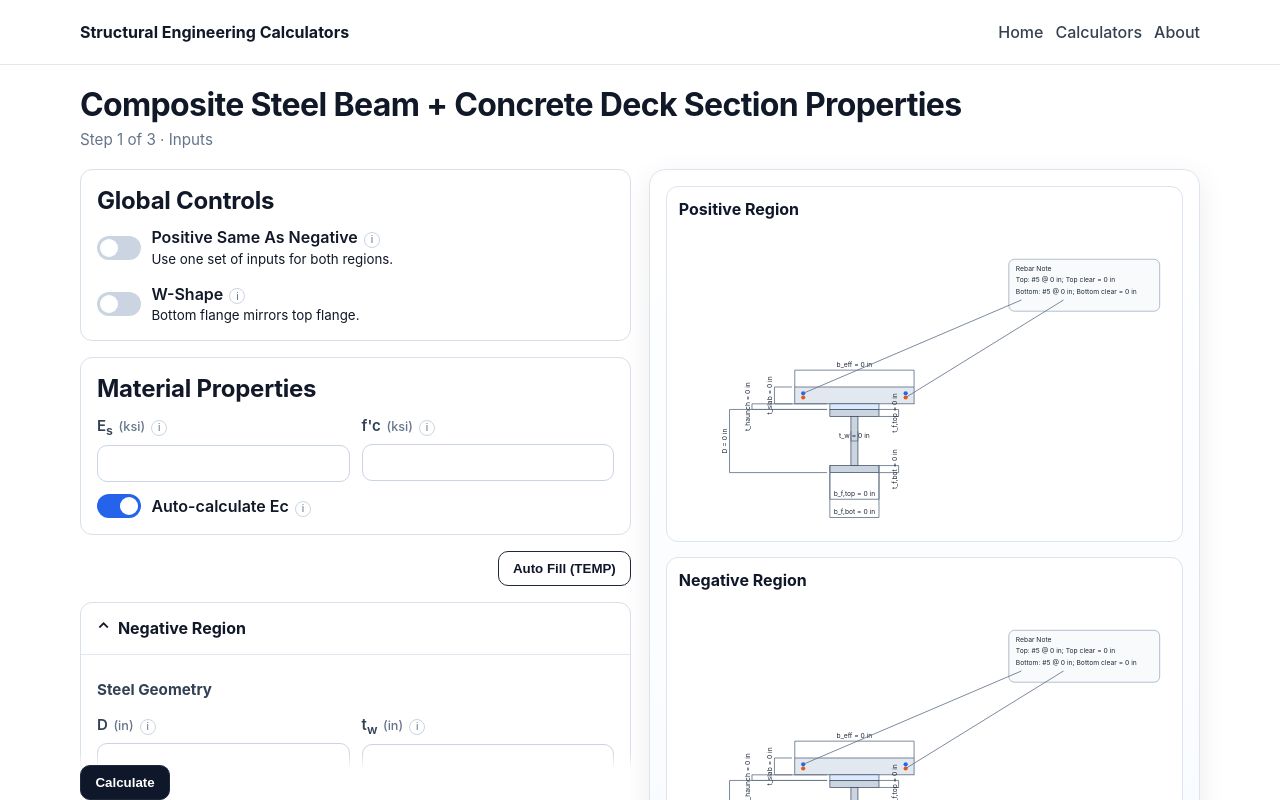
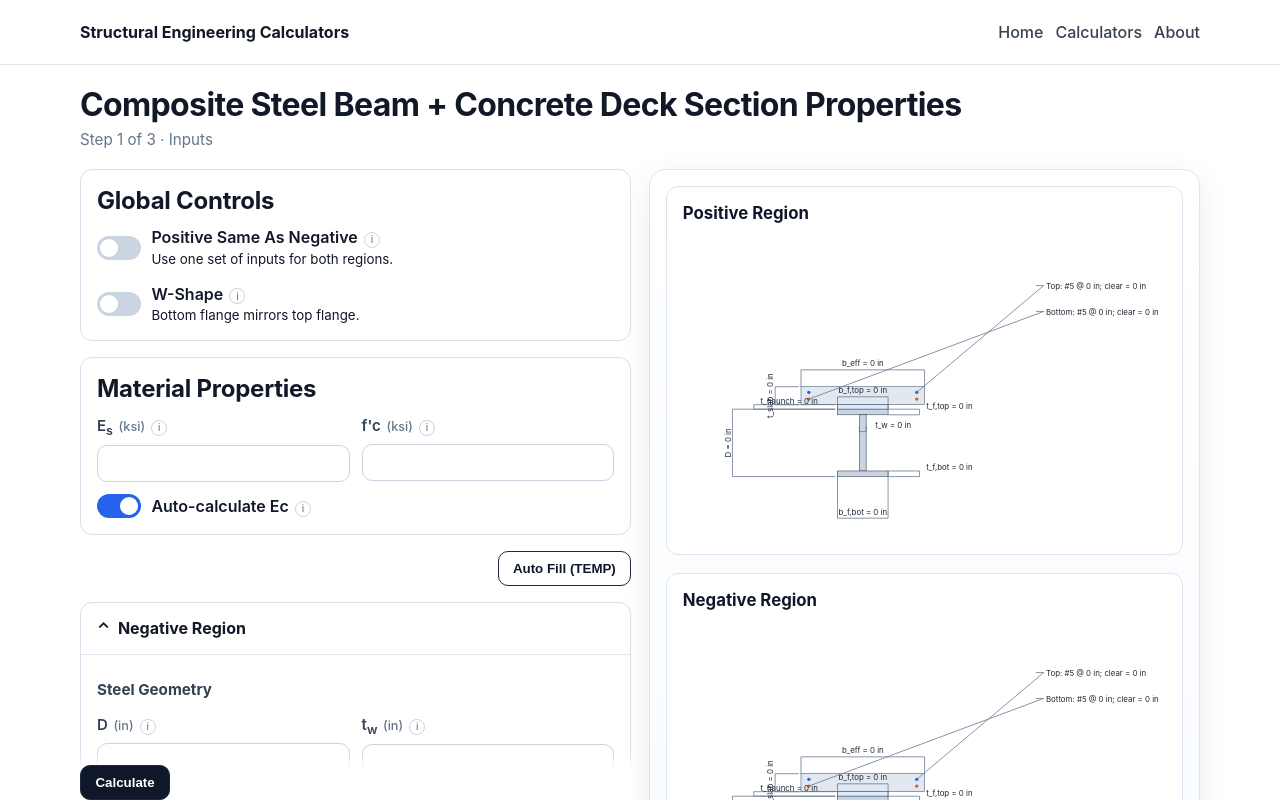
Before and after one commit to parkerallen22/Structural-Engineering-Calculation, a Next.js app: page /calculators/composite-section-properties in a window 1280 px wide. Shown: the top 800 px of the page. Built offline with nearby package versions, Linux system fonts and the light colour scheme.

Commit message:
Refine page 1 section sketch dimensions and annotations

```diff
--- a/src/app/calculators/composite-section-properties/page.js
+++ b/src/app/calculators/composite-section-properties/page.js
@@ -180,18 +180,46 @@ function computeBarLayout(widthPx, spacingIn, effectiveWidthIn) {
   return Array.from({ length: count }, (_, index) => left + index * interval);
 }
 
-function Dimension({ id, orientation, x1, y1, x2, y2, extA, extB, label, className, textClassName }) {
+function Dimension({
+  markerId,
+  orientation,
+  x1,
+  y1,
+  x2,
+  y2,
+  extA,
+  extB,
+  label,
+  className,
+  textClassName,
+  labelX,
+  labelY,
+  textAnchor = 'middle',
+  rotateLabel = true,
+  markerStart = true,
+  markerEnd = true,
+}) {
   const midX = (x1 + x2) / 2;
   const midY = (y1 + y2) / 2;
-  const labelTransform = orientation === 'vertical' ? `rotate(-90 ${midX} ${midY})` : undefined;
-  const textDy = orientation === 'vertical' ? -3 : -5;
+  const resolvedX = labelX ?? midX;
+  const resolvedY = labelY ?? midY;
+  const labelTransform = orientation === 'vertical' && rotateLabel ? `rotate(-90 ${resolvedX} ${resolvedY})` : undefined;
+  const textDy = orientation === 'vertical' && rotateLabel ? -3 : -6;
 
   return (
     <g>
       {extA ? <line x1={extA.x1} y1={extA.y1} x2={extA.x2} y2={extA.y2} className={className} /> : null}
       {extB ? <line x1={extB.x1} y1={extB.y1} x2={extB.x2} y2={extB.y2} className={className} /> : null}
-      <line x1={x1} y1={y1} x2={x2} y2={y2} className={className} markerStart={`url(#${id})`} markerEnd={`url(#${id})`} />
-      <text x={midX} y={midY + textDy} transform={labelTransform} textAnchor="middle" className={textClassName}>{label}</text>
+      <line
+        x1={x1}
+        y1={y1}
+        x2={x2}
+        y2={y2}
+        className={className}
+        markerStart={markerStart ? `url(#${markerId})` : undefined}
+        markerEnd={markerEnd ? `url(#${markerId})` : undefined}
+      />
+      <text x={resolvedX} y={resolvedY + textDy} transform={labelTransform} textAnchor={textAnchor} className={textClassName}>{label}</text>
     </g>
   );
 }
@@ -207,41 +235,46 @@ function SectionSketch({ region, title, compact = false }) {
   const tSlab = toNumber(region.tSlab, 8);
   const bEff = toNumber(region.bEff, Math.max(bfTop, bfBot));
 
-  const viewWidth = 700;
-  const viewHeight = compact ? 430 : 460;
-  const centerX = 250;
-  const baseY = compact ? 350 : 370;
-  const availableHeight = compact ? 270 : 300;
+  const viewWidth = 860;
+  const viewHeight = compact ? 540 : 600;
+  const centerX = 320;
+  const baseY = compact ? 430 : 480;
+  const availableHeight = compact ? 360 : 400;
 
   const verticalScale = availableHeight / Math.max(D + tHaunch + tSlab, 1);
-  const horizontalScale = 280 / Math.max(bEff, bfTop, bfBot, 1);
+  const horizontalScale = 360 / Math.max(bEff, bfTop, bfBot, 1);
 
-  const slabH = clampInchesToPx(tSlab, verticalScale, 24, compact ? 90 : 110);
-  const haunchH = clampInchesToPx(tHaunch, verticalScale, 8, 40);
-  const steelH = clampInchesToPx(D, verticalScale, 90, compact ? 190 : 210);
+  const slabH = clampInchesToPx(tSlab, verticalScale, 32, compact ? 120 : 140);
+  const haunchH = clampInchesToPx(tHaunch, verticalScale, 8, 44);
+  const steelH = clampInchesToPx(D, verticalScale, 120, compact ? 250 : 280);
 
-  const topFlangeH = clampInchesToPx(tfTop, verticalScale, 10, 28);
-  const bottomFlangeH = clampInchesToPx(tfBot, verticalScale, 10, 28);
-  const webH = Math.max(16, steelH - topFlangeH - bottomFlangeH);
+  const topFlangeH = clampInchesToPx(tfTop, verticalScale, 10, 30);
+  const bottomFlangeH = clampInchesToPx(tfBot, verticalScale, 10, 30);
+  const webH = Math.max(20, steelH - topFlangeH - bottomFlangeH);
 
-  const slabW = clampInchesToPx(bEff, horizontalScale, 170, 320);
-  const topFlangeW = clampInchesToPx(bfTop, horizontalScale, 70, 250);
-  const bottomFlangeW = clampInchesToPx(bfBot, horizontalScale, 70, 250);
-  const webW = clampInchesToPx(tw, horizontalScale, 10, 40);
+  const slabW = clampInchesToPx(bEff, horizontalScale, 220, 440);
+  const topFlangeW = clampInchesToPx(bfTop, horizontalScale, 90, 320);
+  const bottomFlangeW = clampInchesToPx(bfBot, horizontalScale, 90, 320);
+  const webW = clampInchesToPx(tw, horizontalScale, 12, 48);
 
   const steelTopY = baseY - steelH;
   const haunchY = steelTopY - haunchH;
   const slabY = haunchY - slabH;
 
-  const topBarY = slabY + clampInchesToPx(region.rebarTop.clearDistance, verticalScale, 9, slabH * 0.45);
-  const bottomBarY = slabY + slabH - clampInchesToPx(region.rebarBottom.clearDistance, verticalScale, 9, slabH * 0.45);
-  const topBars = computeBarLayout(slabW - 24, region.rebarTop.spacing, bEff);
-  const bottomBars = computeBarLayout(slabW - 24, region.rebarBottom.spacing, bEff);
+  const topBarY = slabY + clampInchesToPx(region.rebarTop.clearDistance, verticalScale, 10, slabH * 0.45);
+  const bottomBarY = slabY + slabH - clampInchesToPx(region.rebarBottom.clearDistance, verticalScale, 10, slabH * 0.45);
+  const topBars = computeBarLayout(slabW - 28, region.rebarTop.spacing, bEff);
+  const bottomBars = computeBarLayout(slabW - 28, region.rebarBottom.spacing, bEff);
   const topBarR = computeBarRadius(region.rebarTop.barSize);
   const bottomBarR = computeBarRadius(region.rebarBottom.barSize);
-  const noteX = 470;
-  const noteY = compact ? 70 : 76;
-  const dimensionTextClass = compact ? `${styles.dimensionText} ${styles.dimensionTextCompact}` : styles.dimensionText;
+
+  const markerId = `arrow-${title ?? 'single'}`;
+  const dimensionTextClass = styles.dimensionText;
+  const smallDimX = centerX + Math.max(topFlangeW, bottomFlangeW) / 2 + 56;
+  const twDimY = steelTopY + topFlangeH + webH / 2 - 20;
+  const topNoteY = compact ? 96 : 114;
+  const bottomNoteY = compact ? 142 : 164;
+  const noteX = 646;
 
   const topBarText = region.rebarTop.alternatingBars
     ? `${region.rebarTop.barSize} @ ${fmtSketch(region.rebarTop.spacing)} in, ${region.rebarTop.altBarSize} @ ${fmtSketch(region.rebarTop.altSpacing)} in`
@@ -256,8 +289,8 @@ function SectionSketch({ region, title, compact = false }) {
       {title ? <h4>{title}</h4> : null}
       <svg className={styles.sectionSketch} viewBox={`0 0 ${viewWidth} ${viewHeight}`} role="img" aria-label={`Composite section sketch ${title ?? ''}`}>
         <defs>
-          <marker id={`arrow-${title ?? 'single'}`} markerWidth="8" markerHeight="8" refX="4" refY="4" orient="auto-start-reverse">
-            <path d="M0,0 L8,4 L0,8 z" fill="#64748b" />
+          <marker id={markerId} markerWidth="6" markerHeight="6" refX="0" refY="3" markerUnits="strokeWidth" orient="auto-start-reverse">
+            <path d="M0,3 L6,0 L6,6 z" fill="#64748b" />
           </marker>
         </defs>
 
@@ -271,35 +304,22 @@ function SectionSketch({ region, title, compact = false }) {
         {topBars.map((offset) => <circle key={`top-${offset}`} cx={centerX + offset} cy={topBarY} r={topBarR} fill="#2563eb" />)}
         {bottomBars.map((offset) => <circle key={`bot-${offset}`} cx={centerX + offset} cy={bottomBarY} r={bottomBarR} fill="#ea580c" />)}
 
-        <Dimension
-          id={`arrow-${title ?? 'single'}`}
-          orientation="vertical"
-          x1={72}
-          y1={baseY}
-          x2={72}
-          y2={steelTopY}
-          extA={{ x1: centerX - bottomFlangeW / 2 - 4, y1: baseY, x2: 72, y2: baseY }}
-          extB={{ x1: centerX - topFlangeW / 2 - 4, y1: steelTopY, x2: 72, y2: steelTopY }}
-          label={`D = ${fmtSketch(D)} in`}
-          className={styles.dimensionLine}
-          textClassName={dimensionTextClass}
-        />
-        <Dimension id={`arrow-${title ?? 'single'}`} orientation="vertical" x1={104} y1={haunchY} x2={104} y2={steelTopY} extA={{ x1: centerX - topFlangeW / 2 - 4, y1: steelTopY, x2: 104, y2: steelTopY }} extB={{ x1: centerX - topFlangeW / 2 - 4, y1: haunchY, x2: 104, y2: haunchY }} label={`t_haunch = ${fmtSketch(tHaunch)} in`} className={styles.dimensionLine} textClassName={dimensionTextClass} />
-        <Dimension id={`arrow-${title ?? 'single'}`} orientation="vertical" x1={136} y1={slabY} x2={136} y2={haunchY} extA={{ x1: centerX - slabW / 2 - 4, y1: slabY, x2: 136, y2: slabY }} extB={{ x1: centerX - slabW / 2 - 4, y1: haunchY, x2: 136, y2: haunchY }} label={`t_slab = ${fmtSketch(tSlab)} in`} className={styles.dimensionLine} textClassName={dimensionTextClass} />
+        <Dimension markerId={markerId} orientation="vertical" x1={88} y1={baseY} x2={88} y2={steelTopY} extA={{ x1: centerX - bottomFlangeW / 2 - 4, y1: baseY, x2: 88, y2: baseY }} extB={{ x1: centerX - topFlangeW / 2 - 4, y1: steelTopY, x2: 88, y2: steelTopY }} label={`D = ${fmtSketch(D)} in`} className={styles.dimensionLine} textClassName={dimensionTextClass} />
+        <Dimension markerId={markerId} orientation="vertical" x1={126} y1={haunchY} x2={126} y2={steelTopY} extA={{ x1: centerX - topFlangeW / 2 - 4, y1: steelTopY, x2: 126, y2: steelTopY }} extB={{ x1: centerX - topFlangeW / 2 - 4, y1: haunchY, x2: 126, y2: haunchY }} label={`t_haunch = ${fmtSketch(tHaunch)} in`} className={styles.dimensionLine} textClassName={dimensionTextClass} labelX={138} textAnchor="start" rotateLabel={false} />
+        <Dimension markerId={markerId} orientation="vertical" x1={164} y1={slabY} x2={164} y2={haunchY} extA={{ x1: centerX - slabW / 2 - 4, y1: slabY, x2: 164, y2: slabY }} extB={{ x1: centerX - slabW / 2 - 4, y1: haunchY, x2: 164, y2: haunchY }} label={`t_slab = ${fmtSketch(tSlab)} in`} className={styles.dimensionLine} textClassName={dimensionTextClass} />
 
-        <Dimension id={`arrow-${title ?? 'single'}`} orientation="horizontal" x1={centerX - slabW / 2} y1={slabY - 24} x2={centerX + slabW / 2} y2={slabY - 24} extA={{ x1: centerX - slabW / 2, y1: slabY, x2: centerX - slabW / 2, y2: slabY - 24 }} extB={{ x1: centerX + slabW / 2, y1: slabY, x2: centerX + slabW / 2, y2: slabY - 24 }} label={`b_eff = ${fmtSketch(bEff)} in`} className={styles.dimensionLine} textClassName={dimensionTextClass} />
-        <Dimension id={`arrow-${title ?? 'single'}`} orientation="horizontal" x1={centerX - topFlangeW / 2} y1={baseY + 38} x2={centerX + topFlangeW / 2} y2={baseY + 38} extA={{ x1: centerX - topFlangeW / 2, y1: baseY, x2: centerX - topFlangeW / 2, y2: baseY + 38 }} extB={{ x1: centerX + topFlangeW / 2, y1: baseY, x2: centerX + topFlangeW / 2, y2: baseY + 38 }} label={`b_f,top = ${fmtSketch(bfTop)} in`} className={styles.dimensionLine} textClassName={dimensionTextClass} />
-        <Dimension id={`arrow-${title ?? 'single'}`} orientation="horizontal" x1={centerX - bottomFlangeW / 2} y1={baseY + 64} x2={centerX + bottomFlangeW / 2} y2={baseY + 64} extA={{ x1: centerX - bottomFlangeW / 2, y1: baseY - bottomFlangeH, x2: centerX - bottomFlangeW / 2, y2: baseY + 64 }} extB={{ x1: centerX + bottomFlangeW / 2, y1: baseY - bottomFlangeH, x2: centerX + bottomFlangeW / 2, y2: baseY + 64 }} label={`b_f,bot = ${fmtSketch(bfBot)} in`} className={styles.dimensionLine} textClassName={dimensionTextClass} />
-        <Dimension id={`arrow-${title ?? 'single'}`} orientation="vertical" x1={centerX + topFlangeW / 2 + 28} y1={steelTopY} x2={centerX + topFlangeW / 2 + 28} y2={steelTopY + topFlangeH} extA={{ x1: centerX + topFlangeW / 2, y1: steelTopY, x2: centerX + topFlangeW / 2 + 28, y2: steelTopY }} extB={{ x1: centerX + topFlangeW / 2, y1: steelTopY + topFlangeH, x2: centerX + topFlangeW / 2 + 28, y2: steelTopY + topFlangeH }} label={`t_f,top = ${fmtSketch(tfTop)} in`} className={styles.dimensionLine} textClassName={dimensionTextClass} />
-        <Dimension id={`arrow-${title ?? 'single'}`} orientation="vertical" x1={centerX + bottomFlangeW / 2 + 28} y1={baseY - bottomFlangeH} x2={centerX + bottomFlangeW / 2 + 28} y2={baseY} extA={{ x1: centerX + bottomFlangeW / 2, y1: baseY - bottomFlangeH, x2: centerX + bottomFlangeW / 2 + 28, y2: baseY - bottomFlangeH }} extB={{ x1: centerX + bottomFlangeW / 2, y1: baseY, x2: centerX + bottomFlangeW / 2 + 28, y2: baseY }} label={`t_f,bot = ${fmtSketch(tfBot)} in`} className={styles.dimensionLine} textClassName={dimensionTextClass} />
-        <Dimension id={`arrow-${title ?? 'single'}`} orientation="horizontal" x1={centerX - webW / 2} y1={steelTopY + topFlangeH + webH / 2} x2={centerX + webW / 2} y2={steelTopY + topFlangeH + webH / 2} extA={{ x1: centerX - webW / 2, y1: steelTopY + topFlangeH + webH / 2 - 14, x2: centerX - webW / 2, y2: steelTopY + topFlangeH + webH / 2 }} extB={{ x1: centerX + webW / 2, y1: steelTopY + topFlangeH + webH / 2 - 14, x2: centerX + webW / 2, y2: steelTopY + topFlangeH + webH / 2 }} label={`t_w = ${fmtSketch(tw)} in`} className={styles.dimensionLine} textClassName={dimensionTextClass} />
+        <Dimension markerId={markerId} orientation="horizontal" x1={centerX - slabW / 2} y1={slabY - 30} x2={centerX + slabW / 2} y2={slabY - 30} extA={{ x1: centerX - slabW / 2, y1: slabY, x2: centerX - slabW / 2, y2: slabY - 30 }} extB={{ x1: centerX + slabW / 2, y1: slabY, x2: centerX + slabW / 2, y2: slabY - 30 }} label={`b_eff = ${fmtSketch(bEff)} in`} className={styles.dimensionLine} textClassName={dimensionTextClass} />
+        <Dimension markerId={markerId} orientation="horizontal" x1={centerX - topFlangeW / 2} y1={steelTopY - 22} x2={centerX + topFlangeW / 2} y2={steelTopY - 22} extA={{ x1: centerX - topFlangeW / 2, y1: steelTopY, x2: centerX - topFlangeW / 2, y2: steelTopY - 22 }} extB={{ x1: centerX + topFlangeW / 2, y1: steelTopY, x2: centerX + topFlangeW / 2, y2: steelTopY - 22 }} label={`b_f,top = ${fmtSketch(bfTop)} in`} className={styles.dimensionLine} textClassName={dimensionTextClass} />
+        <Dimension markerId={markerId} orientation="horizontal" x1={centerX - bottomFlangeW / 2} y1={baseY + 74} x2={centerX + bottomFlangeW / 2} y2={baseY + 74} extA={{ x1: centerX - bottomFlangeW / 2, y1: baseY - bottomFlangeH, x2: centerX - bottomFlangeW / 2, y2: baseY + 74 }} extB={{ x1: centerX + bottomFlangeW / 2, y1: baseY - bottomFlangeH, x2: centerX + bottomFlangeW / 2, y2: baseY + 74 }} label={`b_f,bot = ${fmtSketch(bfBot)} in`} className={styles.dimensionLine} textClassName={dimensionTextClass} />
+        <Dimension markerId={markerId} orientation="vertical" x1={smallDimX} y1={steelTopY} x2={smallDimX} y2={steelTopY + topFlangeH} extA={{ x1: centerX + topFlangeW / 2, y1: steelTopY, x2: smallDimX, y2: steelTopY }} extB={{ x1: centerX + topFlangeW / 2, y1: steelTopY + topFlangeH, x2: smallDimX, y2: steelTopY + topFlangeH }} label={`t_f,top = ${fmtSketch(tfTop)} in`} className={styles.dimensionLine} textClassName={dimensionTextClass} labelX={smallDimX + 12} textAnchor="start" rotateLabel={false} />
+        <Dimension markerId={markerId} orientation="vertical" x1={smallDimX} y1={baseY - bottomFlangeH} x2={smallDimX} y2={baseY} extA={{ x1: centerX + bottomFlangeW / 2, y1: baseY - bottomFlangeH, x2: smallDimX, y2: baseY - bottomFlangeH }} extB={{ x1: centerX + bottomFlangeW / 2, y1: baseY, x2: smallDimX, y2: baseY }} label={`t_f,bot = ${fmtSketch(tfBot)} in`} className={styles.dimensionLine} textClassName={dimensionTextClass} labelX={smallDimX + 12} textAnchor="start" rotateLabel={false} />
+        <Dimension markerId={markerId} orientation="horizontal" x1={centerX - webW / 2} y1={twDimY} x2={centerX + webW / 2} y2={twDimY} extA={{ x1: centerX - webW / 2, y1: twDimY - 10, x2: centerX - webW / 2, y2: twDimY }} extB={{ x1: centerX + webW / 2, y1: twDimY - 10, x2: centerX + webW / 2, y2: twDimY }} label={`t_w = ${fmtSketch(tw)} in`} className={styles.dimensionLine} textClassName={dimensionTextClass} labelX={centerX + webW / 2 + 16} labelY={twDimY} textAnchor="start" rotateLabel={false} />
 
-        <rect x={noteX} y={noteY - 24} width="215" height="74" rx="8" fill="#f8fafc" stroke="#94a3b8" />
-        <text x={noteX + 10} y={noteY - 8} className={dimensionTextClass}>Rebar Note</text>
-        <text x={noteX + 10} y={noteY + 8} className={dimensionTextClass}>Top: {topBarText}; Top clear = {fmtSketch(region.rebarTop.clearDistance)} in</text>
-        <text x={noteX + 10} y={noteY + 26} className={dimensionTextClass}>Bottom: {bottomBarText}; Bottom clear = {fmtSketch(region.rebarBottom.clearDistance)} in</text>
-        <line x1={noteX + 18} y1={noteY + 34} x2={centerX + topBars[topBars.length - 2]} y2={topBarY} className={styles.dimensionLine} markerEnd={`url(#arrow-${title ?? 'single'})`} />
-        <line x1={noteX + 78} y1={noteY + 34} x2={centerX + bottomBars[1]} y2={bottomBarY} className={styles.dimensionLine} markerEnd={`url(#arrow-${title ?? 'single'})`} />
+        <text x={noteX} y={topNoteY} className={dimensionTextClass}>Top: {topBarText}; clear = {fmtSketch(region.rebarTop.clearDistance)} in</text>
+        <text x={noteX} y={bottomNoteY} className={dimensionTextClass}>Bottom: {bottomBarText}; clear = {fmtSketch(region.rebarBottom.clearDistance)} in</text>
+
+        <polyline points={`${noteX - 18},${topNoteY - 6} ${noteX - 4},${topNoteY - 6} ${centerX + topBars[topBars.length - 1]},${topBarY}`} className={styles.dimensionLine} fill="none" markerEnd={`url(#${markerId})`} />
+        <polyline points={`${noteX - 18},${bottomNoteY - 6} ${noteX - 4},${bottomNoteY - 6} ${centerX + bottomBars[bottomBars.length - 2]},${bottomBarY}`} className={styles.dimensionLine} fill="none" markerEnd={`url(#${markerId})`} />
       </svg>
     </article>
   );
@@ -307,7 +327,7 @@ function SectionSketch({ region, title, compact = false }) {
 
 function DiagramPanel({ draft }) {
   if (draft.positiveSameAsNegative) {
-    return <SectionSketch region={draft.negative} compact={false} />;
+    return <SectionSketch title="Positive and Negative Region" region={draft.negative} compact={false} />;
   }
 
   return (
--- a/src/app/calculators/composite-section-properties/page.module.css
+++ b/src/app/calculators/composite-section-properties/page.module.css
@@ -102,19 +102,20 @@
 
 .diagramStack {
   display: grid;
-  gap: 0.9rem;
+  gap: 1.1rem;
 }
 
 .diagramCard {
   border: 1px solid #dbe4ef;
   border-radius: 12px;
   background: #fff;
-  padding: 0.75rem;
+  padding: 1rem;
 }
 
 .diagramCard h4 {
-  margin: 0 0 0.55rem;
+  margin: 0 0 0.75rem;
   color: #0f172a;
+  font-size: 1.05rem;
 }
 
 .sectionSketch {
@@ -126,18 +127,18 @@
 
 .dimensionLine {
   stroke: #64748b;
-  stroke-width: 1.2;
+  stroke-width: 1.35;
   fill: none;
 }
 
 .dimensionText {
-  font-size: 10.5px;
+  font-size: 14px;
   fill: #1f2937;
   font-family: Inter, -apple-system, BlinkMacSystemFont, 'Segoe UI', sans-serif;
 }
 
 .dimensionTextCompact {
-  font-size: 9.6px;
+  font-size: 13px;
 }
 
 .resultTable { width: 100%; border-collapse: collapse; font-size: 0.9rem; margin-top: 0.75rem; }
```
